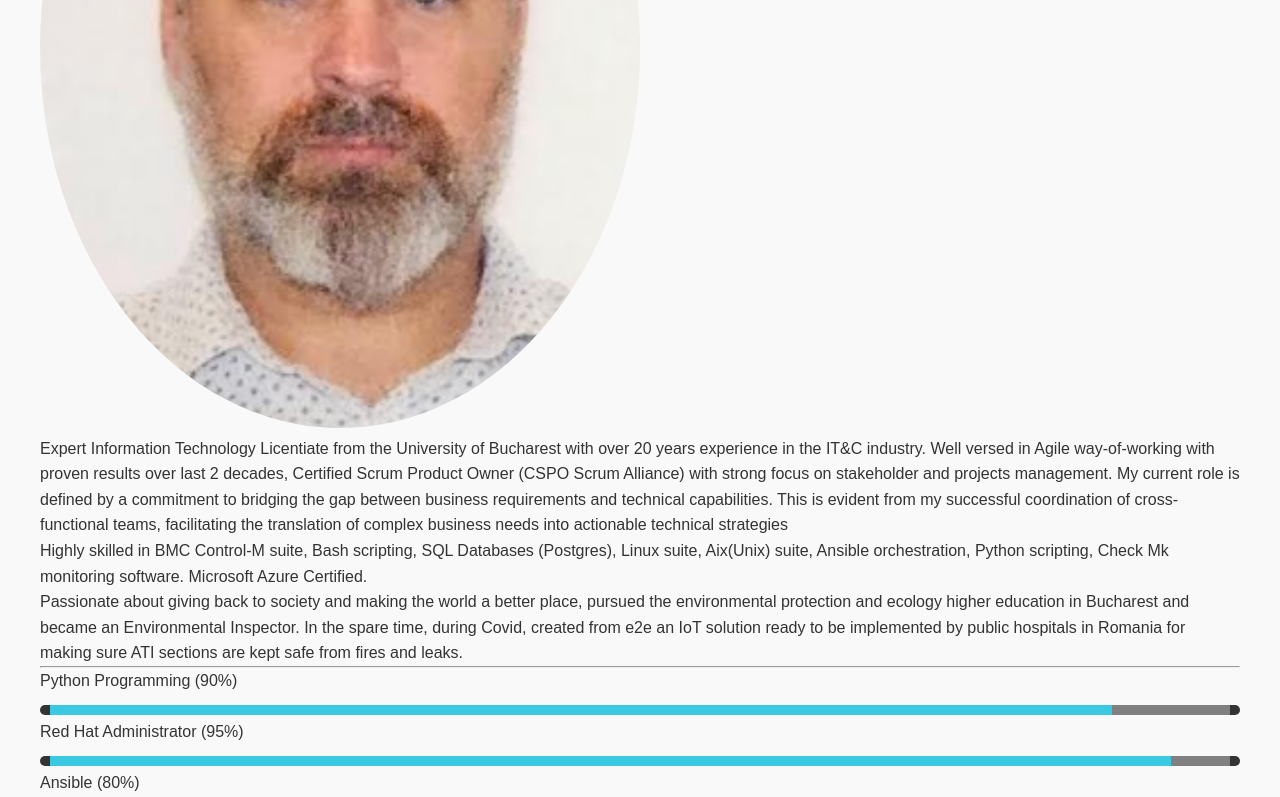
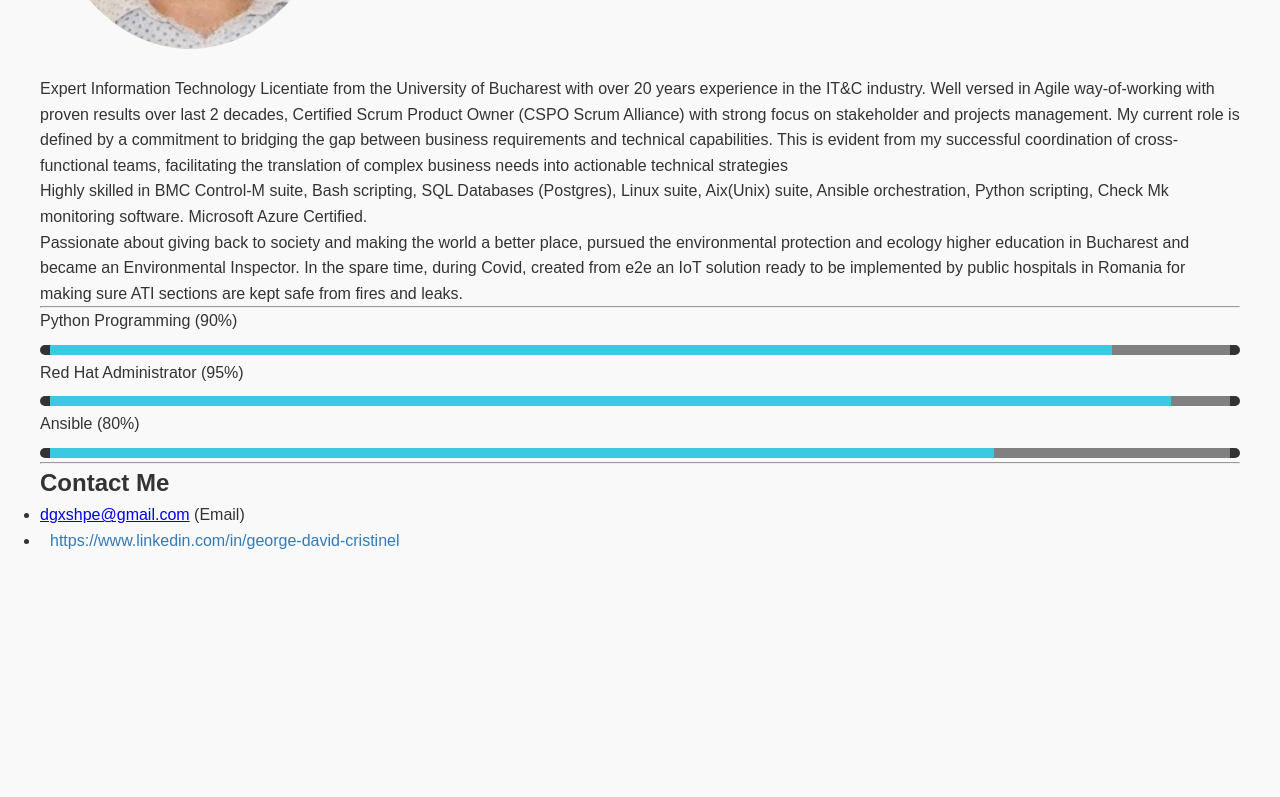
Before and after one commit to dgxshpe/Mywebsite, a plain HTML site: page index.html in a window 1280 px wide. Shown: the part 585-1382 px from the top of the page. After the commit the page ends 1139 px from the top, so only its background shows below. Drawn offline with nearby package versions, Linux system fonts and the light colour scheme.

Commit message:
modified picture

```diff
--- a/index.html
+++ b/index.html
@@ -39,6 +39,19 @@
                 </div>
             </div>
         </section>
+        <hr>
+        <section id="contact" class="mb-5">
+            <h2>Contact Me</h2>
+            <ul>
+                <li>
+                    <a href="mailto:dgxshpe@gmail.com">dgxshpe@gmail.com</a> (Email)
+                </li>
+                <li>
+                    <i class="fab fa-linkedin fa-2x"></i>
+                    <span class="linkedin-profile-link">https://www.linkedin.com/in/george-david-cristinel</span>
+                </li>
+            </ul>
+        </section>
     </div>
 
     <script src="https://maxcdn.bootstrapcdn.com/bootstrap/4.0.0/js/bootstrap.min.js"></script>
--- a/styles.css
+++ b/styles.css
@@ -44,11 +44,11 @@ body {
 }
 
 .rounded-profile-picture {
-    width: 50%;
+    width: 25%;
     height: auto;
     border-radius: 50%;
     object-fit: cover;
-    margin-right: 20px;
+    margin-bottom: 20px;
 }
 
 .progress-bar {
@@ -71,6 +71,12 @@ body {
 
 .progress-bar::-ms-fill-level {
     background-color: #3bc9e1;
+}
+
+.linkedin-profile-link {
+    font-size: 16px;
+    color: #337ab7;
+    margin-left: 10px;
 }
 
 /* Responsive Styles */
```
